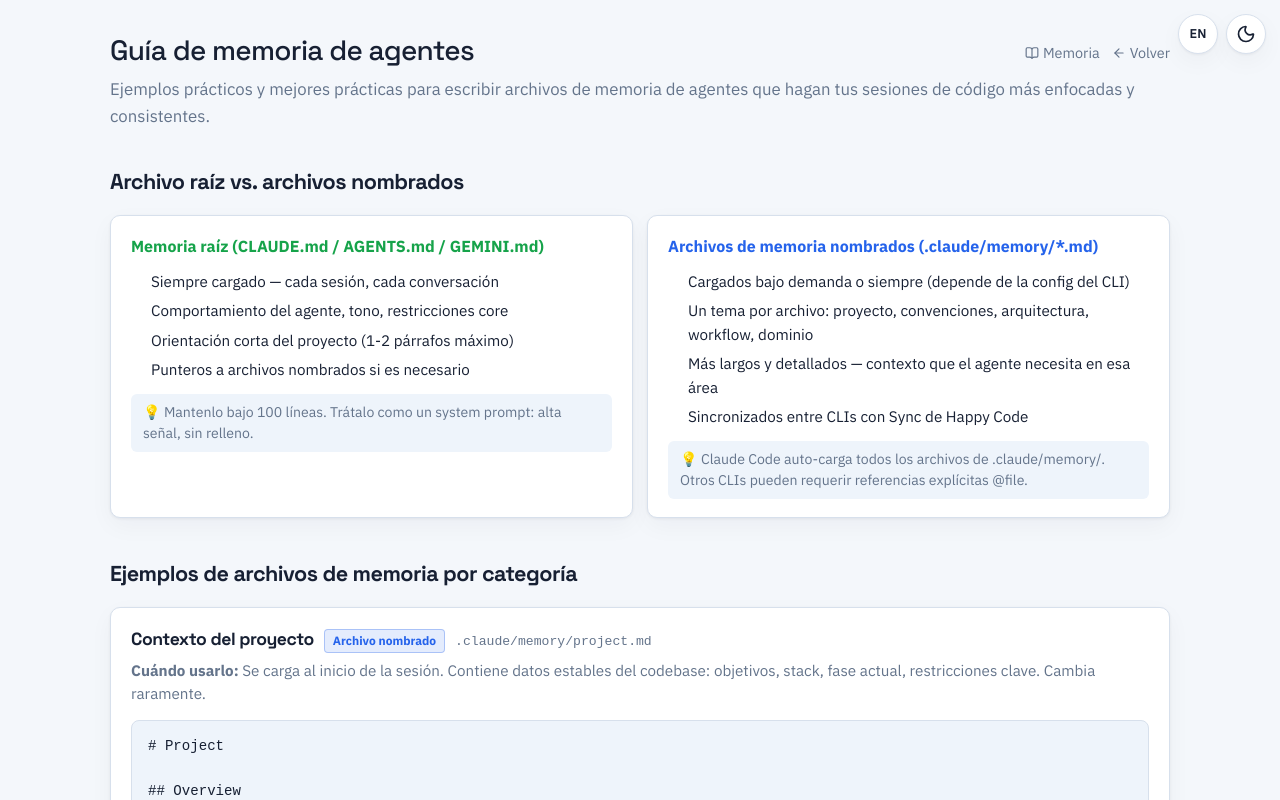
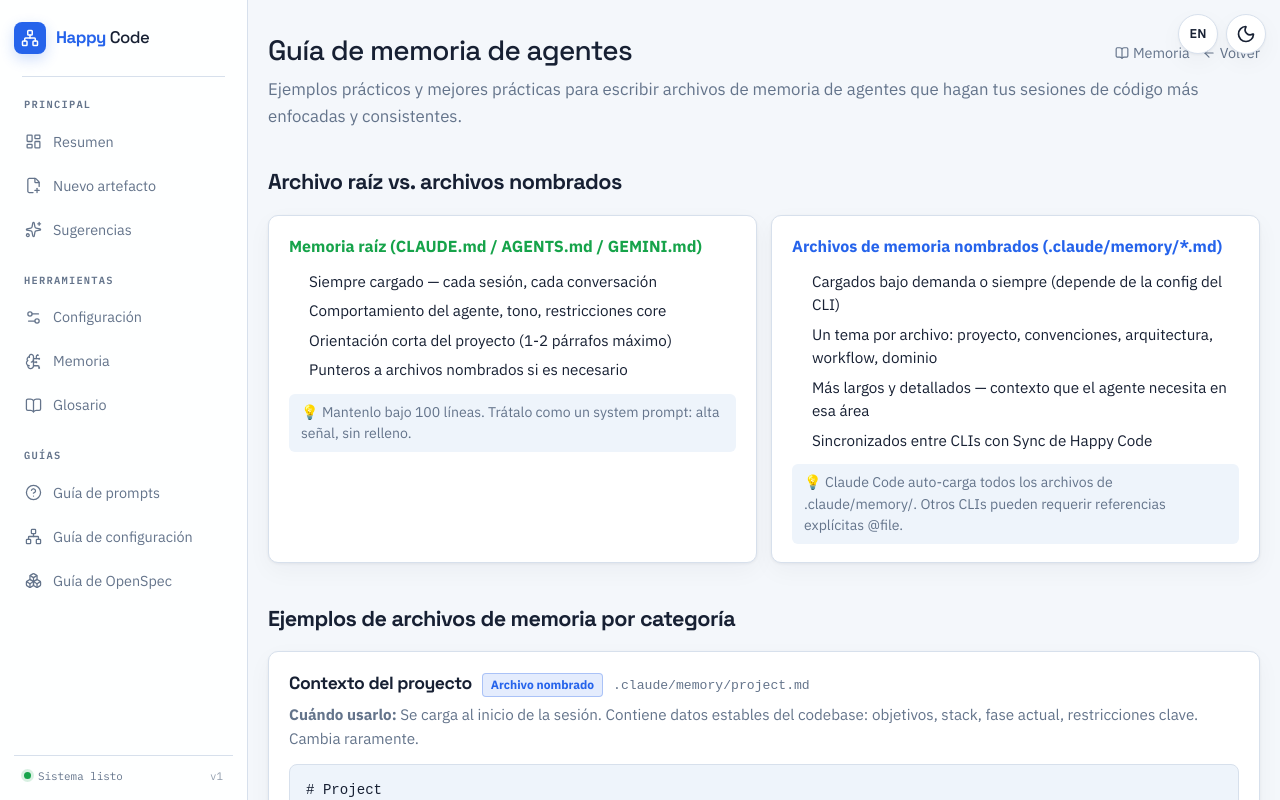
Before and after one commit to fbvarela/happy-code-ai, a Next.js app: page /docs/memory-guide in a window 1280 px wide. Shown: the top 800 px of the page. Built offline with nearby package versions, Linux system fonts and the light colour scheme.

Commit message:
feat: add responsive side navigation menu

```diff
--- a/src/app/globals.css
+++ b/src/app/globals.css
@@ -86,6 +86,33 @@
 }
 
 @layer components {
+  .app-shell { min-height: 100vh; padding-left: 248px; }
+  .side-menu {
+    position: fixed;
+    inset: 0 auto 0 0;
+    z-index: 40;
+    display: flex;
+    width: 248px;
+    flex-direction: column;
+    padding: 22px 14px 16px;
+    background: color-mix(in srgb, var(--surface) 94%, var(--bg));
+    border-right: 1px solid var(--line);
+  }
+  .side-menu-brand a { display: flex; align-items: center; gap: 10px; color: var(--text); text-decoration: none; font-family: var(--font-display); font-size: 1.05rem; letter-spacing: -.03em; }
+  .side-menu-brand strong { color: var(--bark); }
+  .side-menu-mark { display: grid; width: 32px; height: 32px; place-items: center; border-radius: 8px; background: var(--bark); color: #fff; box-shadow: 0 5px 14px rgba(37, 99, 235, .22); }
+  .side-menu-rule { height: 1px; margin: 22px 8px 20px; background: var(--line); }
+  .side-menu-nav { display: grid; gap: 23px; }
+  .side-menu-group { display: grid; gap: 4px; }
+  .side-menu-label { margin: 0 10px 5px; color: var(--text-muted); font-family: var(--font-mono); font-size: .65rem; font-weight: 600; letter-spacing: .12em; text-transform: uppercase; }
+  .side-menu-link { display: flex; align-items: center; gap: 11px; min-height: 40px; padding: 0 10px; border: 1px solid transparent; border-radius: 7px; color: var(--text-muted); font-size: .9rem; text-decoration: none; transition: color .18s ease, background-color .18s ease, border-color .18s ease, transform .18s ease; }
+  .side-menu-link:hover { color: var(--text); background: var(--cream); transform: translateX(2px); }
+  .side-menu-link.is-active { border-color: color-mix(in srgb, var(--bark) 22%, var(--line)); background: color-mix(in srgb, var(--bark) 9%, var(--surface)); color: var(--bark); font-weight: 600; }
+  .side-menu-current { margin-left: auto; }
+  .side-menu-footer { display: flex; align-items: center; gap: 7px; margin-top: auto; padding: 12px 10px 0; border-top: 1px solid var(--line); color: var(--text-muted); font-family: var(--font-mono); font-size: .68rem; }
+  .side-menu-status { width: 7px; height: 7px; border-radius: 50%; background: var(--leaf); box-shadow: 0 0 0 3px color-mix(in srgb, var(--leaf) 16%, transparent); }
+  .side-menu-version { margin-left: auto; opacity: .7; }
+  .side-menu-mobile-toggle, .side-menu-close, .side-menu-backdrop { display: none; }
   .card-grid {
     display: grid;
     grid-template-columns: repeat(auto-fill, minmax(280px, 1fr));
@@ -141,6 +168,16 @@
   .btn { min-height: 44px; }
 }
 
+@media (max-width: 820px) {
+  .app-shell { padding-left: 0; }
+  .side-menu { transform: translateX(-100%); transition: transform .22s ease; box-shadow: var(--shadow-lg); }
+  .side-menu.is-open { transform: translateX(0); }
+  .side-menu-mobile-toggle { position: fixed; top: 14px; left: 14px; z-index: 35; display: grid; width: 40px; height: 40px; place-items: center; border: 1px solid var(--line); border-radius: 8px; background: var(--surface); color: var(--text); box-shadow: var(--shadow); cursor: pointer; }
+  .side-menu-close { display: grid; margin-left: auto; width: 34px; height: 34px; place-items: center; border: 0; background: transparent; color: var(--text-muted); cursor: pointer; }
+  .side-menu-brand { display: flex; align-items: center; }
+  .side-menu-backdrop { position: fixed; inset: 0; z-index: 39; display: block; border: 0; background: rgba(2, 8, 23, .48); cursor: pointer; }
+}
+
 @media (prefers-reduced-motion: reduce) {
   *, *::before, *::after { animation-duration: .01ms !important; transition-duration: .01ms !important; }
 }
--- a/src/app/layout.jsx
+++ b/src/app/layout.jsx
@@ -1,6 +1,7 @@
 import "./globals.css";
 import ThemeToggle from "@/components/ThemeToggle";
 import LanguageToggle from "@/components/LanguageToggle";
+import SideMenu from "@/components/SideMenu";
 import { LanguageProvider, langScript } from "@/lib/i18n";
 
 // Runs before paint to set the theme class, avoiding a flash of the wrong
@@ -29,9 +30,10 @@ export default function RootLayout({ children }) {
       </head>
       <body>
         <LanguageProvider>
+          <SideMenu />
           <LanguageToggle />
           <ThemeToggle />
-          {children}
+          <main className="app-shell">{children}</main>
         </LanguageProvider>
       </body>
     </html>
--- /dev/null
+++ b/src/components/SideMenu.jsx
@@ -0,0 +1,115 @@
+"use client";
+
+import Link from "next/link";
+import { usePathname } from "next/navigation";
+import { useState } from "react";
+import {
+  BookOpen,
+  Boxes,
+  BrainCircuit,
+  ChevronRight,
+  FilePlus2,
+  HelpCircle,
+  LayoutDashboard,
+  Menu,
+  Network,
+  Settings2,
+  Sparkles,
+  X,
+} from "lucide-react";
+import { useI18n } from "@/lib/i18n";
+
+const groups = [
+  {
+    label: "main",
+    items: [
+      { href: "/", label: "home", icon: LayoutDashboard, exact: true },
+      { href: "/artifacts/new", label: "new", icon: FilePlus2 },
+      { href: "/suggestions", label: "suggestions", icon: Sparkles },
+    ],
+  },
+  {
+    label: "tools",
+    items: [
+      { href: "/config", label: "config", icon: Settings2 },
+      { href: "/memory", label: "memory", icon: BrainCircuit },
+      { href: "/glossary", label: "glossary", icon: BookOpen },
+    ],
+  },
+  {
+    label: "guides",
+    items: [
+      { href: "/docs/prompt-guide", label: "guide", icon: HelpCircle },
+      { href: "/docs/config-guide", label: "configGuide", icon: Network },
+      { href: "/docs/openspec", label: "openspec", icon: Boxes },
+    ],
+  },
+];
+
+function isActive(pathname, item) {
+  return item.exact ? pathname === item.href : pathname === item.href || pathname.startsWith(`${item.href}/`);
+}
+
+function Navigation({ pathname, t, onNavigate }) {
+  return (
+    <nav className="side-menu-nav" aria-label="Application navigation">
+      {groups.map((group) => (
+        <div className="side-menu-group" key={group.label}>
+          <p className="side-menu-label">{t(`menu.${group.label}`)}</p>
+          {group.items.map((item) => {
+            const Icon = item.icon;
+            const active = isActive(pathname, item);
+            return (
+              <Link
+                className={`side-menu-link${active ? " is-active" : ""}`}
+                href={item.href}
+                key={item.href}
+                onClick={onNavigate}
+                aria-current={active ? "page" : undefined}
+              >
+                <Icon size={17} strokeWidth={active ? 2.4 : 1.8} />
+                <span>{t(`menu.${item.label}`)}</span>
+                {active && <ChevronRight className="side-menu-current" size={15} />}
+              </Link>
+            );
+          })}
+        </div>
+      ))}
+    </nav>
+  );
+}
+
+export default function SideMenu() {
+  const pathname = usePathname();
+  const { t } = useI18n();
+  const [open, setOpen] = useState(false);
+
+  if (pathname === "/login") return null;
+
+  return (
+    <>
+      <button className="side-menu-mobile-toggle" type="button" onClick={() => setOpen(true)} aria-label={t("menu.open")}>
+        <Menu size={21} />
+      </button>
+      {open && <button className="side-menu-backdrop" type="button" aria-label={t("menu.close")} onClick={() => setOpen(false)} />}
+      <aside className={`side-menu${open ? " is-open" : ""}`}>
+        <div className="side-menu-brand">
+          <Link href="/" onClick={() => setOpen(false)}>
+            <span className="side-menu-mark"><Network size={18} /></span>
+            <span><strong>Happy</strong> Code</span>
+          </Link>
+          <button className="side-menu-close" type="button" onClick={() => setOpen(false)} aria-label={t("menu.close")}>
+            <X size={19} />
+          </button>
+        </div>
+        <div className="side-menu-rule" />
+        <Navigation pathname={pathname} t={t} onNavigate={() => setOpen(false)} />
+        <div className="side-menu-footer">
+          <span className="side-menu-status" />
+          <span>{t("menu.ready")}</span>
+          <span className="side-menu-version">v1</span>
+        </div>
+      </aside>
+    </>
+  );
+}
```
Also changed, not shown: src/lib/i18n.js.
